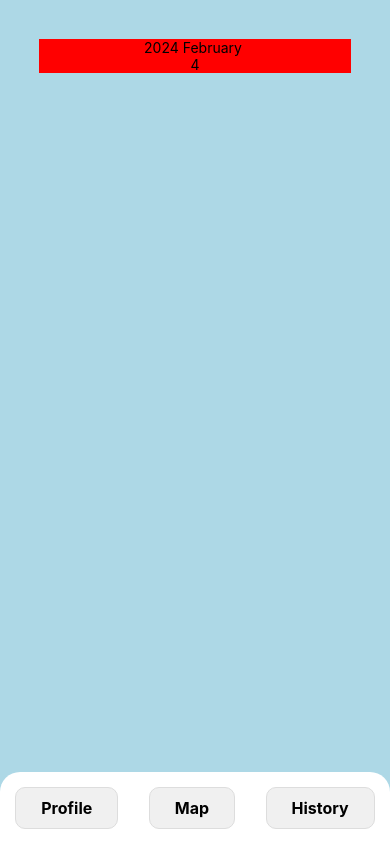
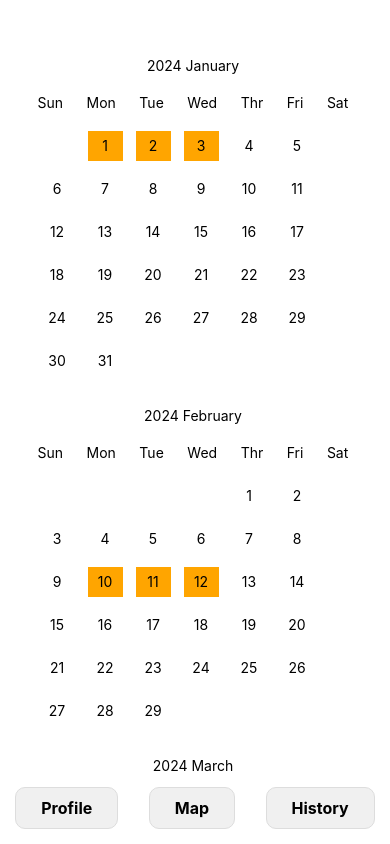
Before and after one commit to EdwinNgui/Walk-in-the-Park, a React Native app in the folder proj/: screen / in a window 390 px wide. Built offline with nearby package versions, Linux system fonts and the light colour scheme.

Commit message:
History Graphics done

```diff
--- a/proj/assets/Pages/Calendar.js
+++ b/proj/assets/Pages/Calendar.js
@@ -3,6 +3,20 @@ import {Text, View, StyleSheet} from 'react-native';
 const Calendar = (props) => {
     const year = props.year;
     const month = props.month;
+    const activeDates = {
+        'January' : [1,2,3],
+        'February' : [10,11,12],
+        'March' : [],
+        'April' : [],
+        'May' : [],
+        'June' : [],
+        'July' : [],
+        'August' : [],
+        'September' :[11],
+        'October': [],
+        'November' : [],
+        'December': [11]
+    }
     const monthToInt = {
         'january': 0,
         'february':1,
@@ -21,20 +35,86 @@ const Calendar = (props) => {
         const firstDayOfMonth = new Date(year, monthToInt[month.toLowerCase()], 1);
         return firstDayOfMonth.getDay();
     }
+    const getDaysInMonth = (year,month) =>{
+        if (monthToInt[month.toLowerCase()] === 1){
+            return 29;
+        }
+        const lastDayOfMonth = new Date(year, monthToInt[month.toLowerCase()]+1, 0);
+        // Return the day of the month, which gives the number of days in the month
+        return lastDayOfMonth.getDate();
+    }
+    const daysLg = Array(getFirstDayOfWeek(year,month)).fill(0).concat([1,2,3,4,5,6,7,8,9,10,11,12,13,14,15,16,17,18,19,20 ,21,22,23,24,25,26,27,28,29,30 ,31])
+    const daysSm = Array(getFirstDayOfWeek(year,month)).fill(0).concat([1,2,3,4,5,6,7,8,9,10,11,12,13,14,15,16,17,18,19,20 ,21,22,23,24,25,26,27,28,29,30])
+    const daysFe = Array(getFirstDayOfWeek(year,month)).fill(0).concat([1,2,3,4,5,6,7,8,9,10,11,12,13,14,15,16,17,18,19,20 ,21,22,23,24,25,26,27,28,29])
 
+    const rendewhiteDivsLg = daysLg.map((text, index) => (
+        !activeDates[month].includes(text) ?
+        <View key={index} style={text !== 0 ? {display:'flex', justifyContent:'center', alignItems:'center',  width: 35,height:30, backgroundColor : 'white' } : {pointerEvents: 'none',display:'flex', justifyContent:'center', alignItems:'center',  width: 35,height:30, backgroundColor : 'white' }}>
+            <Text style = {text !== 0 ? {color : 'black'} : {color : 'white'}}>{text}</Text>
+        </View>
+        :
+        <View key={index} style={text !== 0 ? {display:'flex', justifyContent:'center', alignItems:'center',  width: 35,height:30, backgroundColor : 'orange' } : {pointerEvents: 'none',display:'flex', justifyContent:'center', alignItems:'center',  width: 35,height:30, backgroundColor : 'white' }}>
+            <Text style = {text !== 0 ? {color : 'black'} : {color : 'white'}}>{text}</Text>
+        </View>
+        ));
+    const rendewhiteDivsSm = daysSm.map((text, index) => (
+        !activeDates[month].includes(text) ?
+        <View key={index} style={text !== 0 ? {display:'flex', justifyContent:'center', alignItems:'center',  width: 35,height:30, backgroundColor : 'white' } : {pointerEvents: 'none',display:'flex', justifyContent:'center', alignItems:'center',  width: 35,height:30, backgroundColor : 'white' }}>
+            <Text style = {text !== 0 ? {color : 'black'} : {color : 'white'}}>{text}</Text>
+        </View>
+        :
+        <View key={index} style={text !== 0 ? {display:'flex', justifyContent:'center', alignItems:'center',  width: 35,height:30, backgroundColor : 'orange' } : {pointerEvents: 'none',display:'flex', justifyContent:'center', alignItems:'center',  width: 35,height:30, backgroundColor : 'white' }}>
+            <Text style = {text !== 0 ? {color : 'black'} : {color : 'white'}}>{text}</Text>
+        </View>
+        ));
+    const rendewhiteDivsFe = daysFe.map((text, index) => (
+        !activeDates[month].includes(text) ?
+        <View key={index} style={text !== 0 ? {display:'flex', justifyContent:'center', alignItems:'center',  width: 35,height:30, backgroundColor : 'white' } : {pointerEvents: 'none',display:'flex', justifyContent:'center', alignItems:'center',  width: 35,height:30, backgroundColor : 'white' }}>
+            <Text style = {text !== 0 ? {color : 'black'} : {color : 'white'}}>{text}</Text>
+        </View>
+        :
+        <View key={index} style={text !== 0 ? {display:'flex', justifyContent:'center', alignItems:'center',  width: 35,height:30, backgroundColor : 'orange' } : {pointerEvents: 'none',display:'flex', justifyContent:'center', alignItems:'center',  width: 35,height:30, backgroundColor : 'white' }}>
+            <Text style = {text !== 0 ? {color : 'black'} : {color : 'white'}}>{text}</Text>
+        </View>
+        ));
+
+
+    const renderDays = (year,month) =>{
+        if (getDaysInMonth(year,month) === 29){
+            return rendewhiteDivsFe;
+        }
+        else if (getDaysInMonth(year,month) === 30){
+            return rendewhiteDivsSm;
+        }
+        return rendewhiteDivsLg;
+    }
     return (
         <View style = {styles.calendarStyles}>
-            <Text>{year} {month} </Text>
-            <Text>{getFirstDayOfWeek(year,month)}</Text>
+            <View style = {{paddingTop:'5%', display:"flex",flexDirection:'row',justifyContent:'center'}}>
+                <Text>{year} {month} </Text>
+            </View>
+            <View style = {{display:'flex',flexDirection:'row', gap:23.5,paddingLeft:18, paddingTop:20}}>
+                <Text>Sun</Text>
+                <Text>Mon</Text>
+                <Text>Tue</Text>
+                <Text>Wed</Text>
+                <Text>Thr</Text>
+                <Text>Fri</Text>
+                <Text>Sat</Text>
+            </View>
+            <View>
+            <View style ={{paddingLeft:12, paddingRight:8,display: 'flex', flexDirection:'row',flexWrap:'wrap', padding:20 , gap:13}}>{renderDays(year,month)}</View>
+            </View>
         </View>
     )
 }
 
 const styles = StyleSheet.create({
     calendarStyles: {
+      width:'100%',
+      height:"100%",
       display:'flex',
-
-      alignItems:'center',
+      flexDirection:'column'
     },
     text: {
 
--- a/proj/assets/Pages/History.js
+++ b/proj/assets/Pages/History.js
@@ -1,33 +1,106 @@
 import React from 'react';
-import { StyleSheet, View, Text } from 'react-native';
+import { StyleSheet, View, Text ,ScrollView } from 'react-native';
 import Calendar from './Calendar';
 export default function History() {
   return (
-    <View style={styles.container}>
+    <ScrollView
+      contentContainerStyle={styles.container}
+      showsVerticalScrollIndicator={false} // Optionally hide the vertical scroll indicator
+    >
+      <View style = {styles.calendarContainer}>
+        <Calendar
+          year= {2024}
+          month='January'
+        />
+      </View>
       <View style = {styles.calendarContainer}>
         <Calendar
           year= {2024}
           month='February'
         />
       </View>
-    </View>
+
+      <View style = {styles.calendarContainer}>
+        <Calendar
+          year= {2024}
+          month='March'
+        />
+      </View>
+      <View style = {styles.calendarContainer}>
+        <Calendar
+          year= {2024}
+          month='April'
+        />
+      </View>
+      <View style = {styles.calendarContainer}>
+        <Calendar
+          year= {2024}
+          month='May'
+        />
+      </View>
+      <View style = {styles.calendarContainer}>
+        <Calendar
+          year= {2024}
+          month='June'
+        />
+      </View>
+      <View style = {styles.calendarContainer}>
+        <Calendar
+          year= {2024}
+          month='July'
+        />
+      </View>
+      <View style = {styles.calendarContainer}>
+        <Calendar
+          year= {2024}
+          month='August'
+        />
+      </View>
+      <View style = {styles.calendarContainer}>
+        <Calendar
+          year= {2024}
+          month='September'
+        />
+      </View>
+      <View style = {styles.calendarContainer}>
+        <Calendar
+          year= {2024}
+          month='October'
+        />
+      </View>
+      <View style = {styles.calendarContainer}>
+        <Calendar
+          year= {2024}
+          month='November'
+        />
+      </View>
+      <View style = {styles.calendarContainer}>
+        <Calendar
+          year= {2024}
+          month='December'
+        />
+      </View>
+
+    </ScrollView >
+
   );
 }
 
 const styles = StyleSheet.create({
   container: {
-    paddingTop: '10%',
+    flexGrow: 0,
+    alignItems:'center',
+    paddingTop:'10%',
+    paddingBottom:'30%',
 
-    height:'100%',
-    display:'flex',
-    backgroundColor: 'lightblue',
-    alignItems:'center',
   },
   text: {
 
   },
   calendarContainer:{
-    width:'80%',
-    backgroundColor:'red'
+    width:'90%',
+    backgroundColor:'white',
+    height: 350,
+    marginBottom:0,
   }
 });
```
